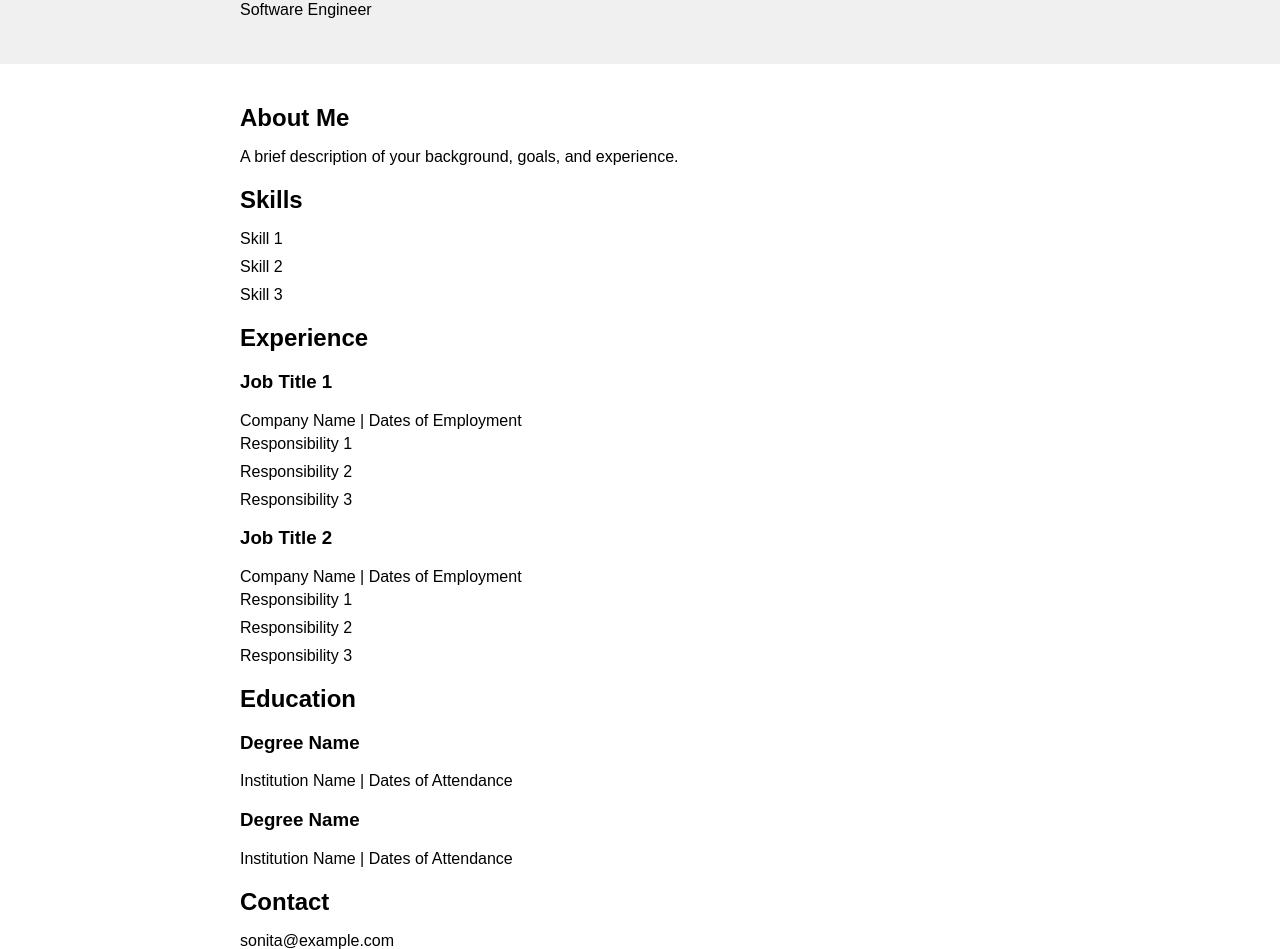
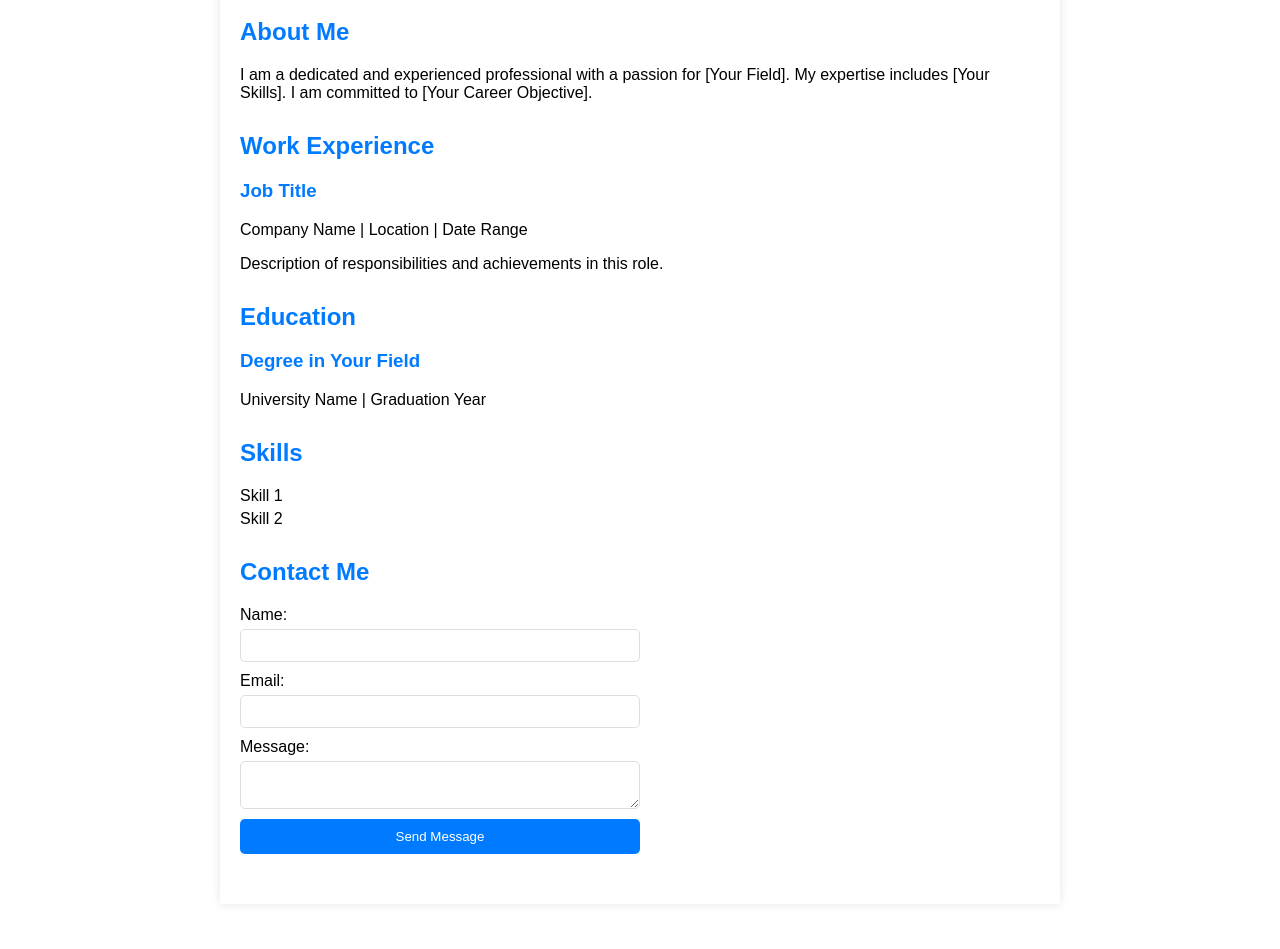
Before and after one commit to sonitate/sonitate.github.io, a plain HTML site: page index.html in a window 1280 px wide. Shown: the part 113-1062 px from the top of the page. After the commit the page ends 1037 px from the top, so only its background shows below. Drawn offline with Linux system fonts and the light colour scheme.

Commit message:
Update index.html

```diff
--- a/index.html
+++ b/index.html
@@ -3,64 +3,44 @@
 <head>
     <meta charset="UTF-8">
     <meta name="viewport" content="width=device-width, initial-scale=1.0">
-  <title>Sonita's CV</title>
-  <style>
-    /* General styles */
-
-    body {
-      font-family: sans-serif;
-      margin: 0;
-      padding: 0;
-    }
-
-    header {
-      background-color: #f0f0f0;
-      padding: 20px;
-    }
-
-    .container {
-      max-width: 800px;
-      margin: 0 auto;
-      padding: 20px;
-    }
-
-    h1, h2 {
-      font-weight: bold;
-      margin-bottom: 10px;
-    }
-
-    p {
-      margin-bottom: 5px;
-    }
-
-    ul {
-      list-style: none;
-      padding: 0;
-    }
-
-    li {
-      margin-bottom: 10px;
-    }
-
-    a {
-      text-decoration: none;
-      color: #000;
-    }
-  </style>
+    <title>Sonita - Curriculum Vitae</title>
+    <link rel="stylesheet" href="styles.css">
 </head>
 <body>
+
+    <div class="container">
+
         <header>
-    <div class="container">
             <h1>Sonita</h1>
-      <p class="subtitle">Software Engineer</p>
-    </div>
+            <p>Curriculum Vitae</p>
         </header>
 
-  <main>
-    <div class="container">
         <section id="about">
             <h2>About Me</h2>
-        <p>A brief description of your background, goals, and experience.</p>
+            <p>
+                I am a dedicated and experienced professional with a passion for [Your Field].
+                My expertise includes [Your Skills].
+                I am committed to [Your Career Objective].
+            </p>
+        </section>
+
+        <section id="experience">
+            <h2>Work Experience</h2>
+            <div class="experience-item">
+                <h3>Job Title</h3>
+                <p>Company Name | Location | Date Range</p>
+                <p>Description of responsibilities and achievements in this role.</p>
+            </div>
+            <!-- Add more experience entries as needed -->
+        </section>
+
+        <section id="education">
+            <h2>Education</h2>
+            <div class="education-item">
+                <h3>Degree in Your Field</h3>
+                <p>University Name | Graduation Year</p>
+            </div>
+            <!-- Add more education entries as needed -->
         </section>
 
         <section id="skills">
@@ -68,72 +48,28 @@
             <ul>
                 <li>Skill 1</li>
                 <li>Skill 2</li>
-          <li>Skill 3</li>
-        </ul>
-      </section>
-
-      <section id="experience">
-        <h2>Experience</h2>
-        <ul>
-          <li>
-            <h3>Job Title 1</h3>
-            <p>Company Name | Dates of Employment</p>
-            <ul>
-              <li>Responsibility 1</li>
-              <li>Responsibility 2</li>
-              <li>Responsibility 3</li>
-            </ul>
-          </li>
-          <li>
-            <h3>Job Title 2</h3>
-            <p>Company Name | Dates of Employment</p>
-            <ul>
-              <li>Responsibility 1</li>
-              <li>Responsibility 2</li>
-              <li>Responsibility 3</li>
-            </ul>
-          </li>
-        </ul>
-      </section>
-
-      <section id="education">
-        <h2>Education</h2>
-        <ul>
-          <li>
-            <h3>Degree Name</h3>
-            <p>Institution Name | Dates of Attendance</p>
-          </li>
-          <li>
-            <h3>Degree Name</h3>
-            <p>Institution Name | Dates of Attendance</p>
-          </li>
+                <!-- Add more skills as needed -->
             </ul>
         </section>
 
         <section id="contact">
-        <h2>Contact</h2>
-        <ul>
-          <li><a href="mailto:sonita@example.com">sonita@example.com</a></li>
-          <li><a href="https://www.linkedin.com/in/sonita">LinkedIn</a></li>
-        </ul>
+            <h2>Contact Me</h2>
+            <form id="contact-form">
+                <label for="name">Name:</label>
+                <input type="text" id="name" name="name" required>
+
+                <label for="email">Email:</label>
+                <input type="email" id="email" name="email" required>
+
+                <label for="message">Message:</label>
+                <textarea id="message" name="message" required></textarea>
+
+                <button type="submit">Send Message</button>
+            </form>
         </section>
+
     </div>
-  </main>
 
-  <script>
-    const navItems = document.querySelectorAll('nav li');
-
-    for (const navItem of navItems) {
-      navItem.addEventListener('click', (event) => {
-        const targetSection = event.target.getAttribute('href');
-        const targetElement = document.querySelector(targetSection);
-
-        window.scrollTo({
-          top: targetElement.offsetTop - 80,
-          behavior: 'smooth'
-        });
-      });
-    }
-  </script>
+    <script src="scripts.js"></script>
 </body>
 </html>
```
Lines whose indentation alone changed are shown as unchanged.
